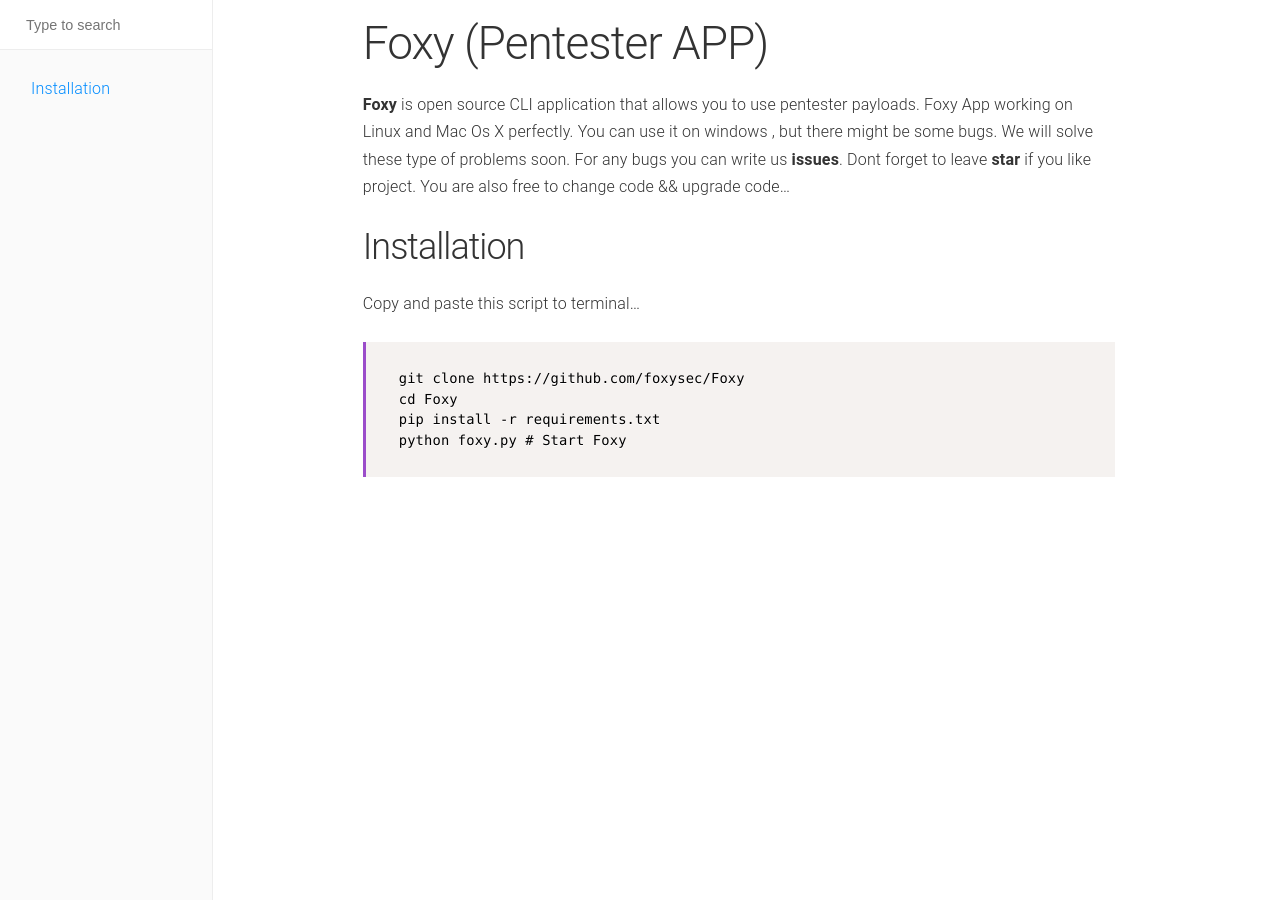
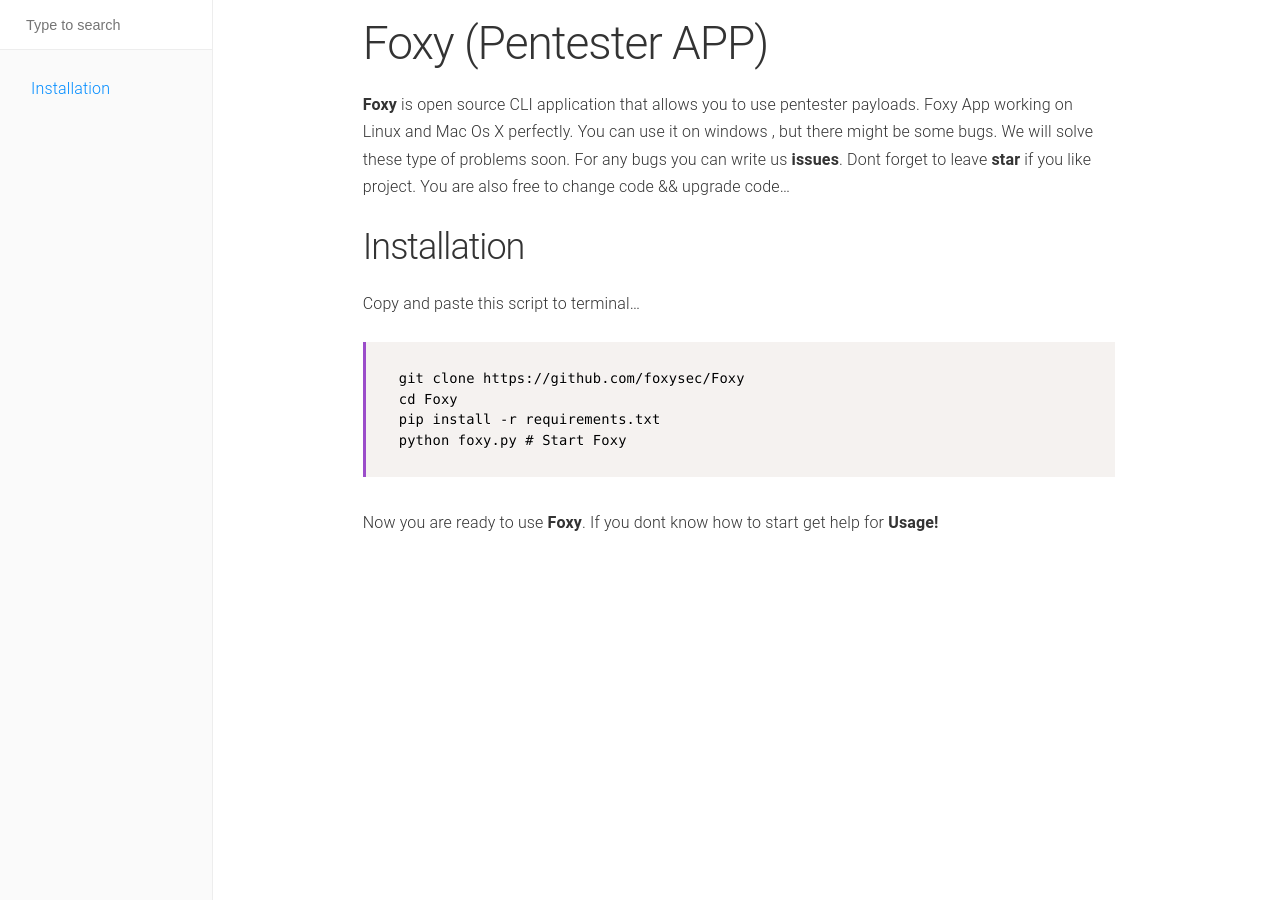
Before and after one commit to foxysec/foxysec.github.io, a Jekyll site: the page built from index.md, in a window 1280 px wide. Built offline with Jekyll 4.4.1, drawn with Linux system fonts in a browser that asks for light colours.

Commit message:
Update index.md

````diff
--- a/index.md
+++ b/index.md
@@ -18,3 +18,5 @@ cd Foxy
 pip install -r requirements.txt
 python foxy.py # Start Foxy
 ```
+
+Now you are ready to use [**Foxy**](https://github.com/foxysec/Foxy). If you dont know how to start get help for [**Usage!**](https://foxysec.github.io/usage.html)
````
